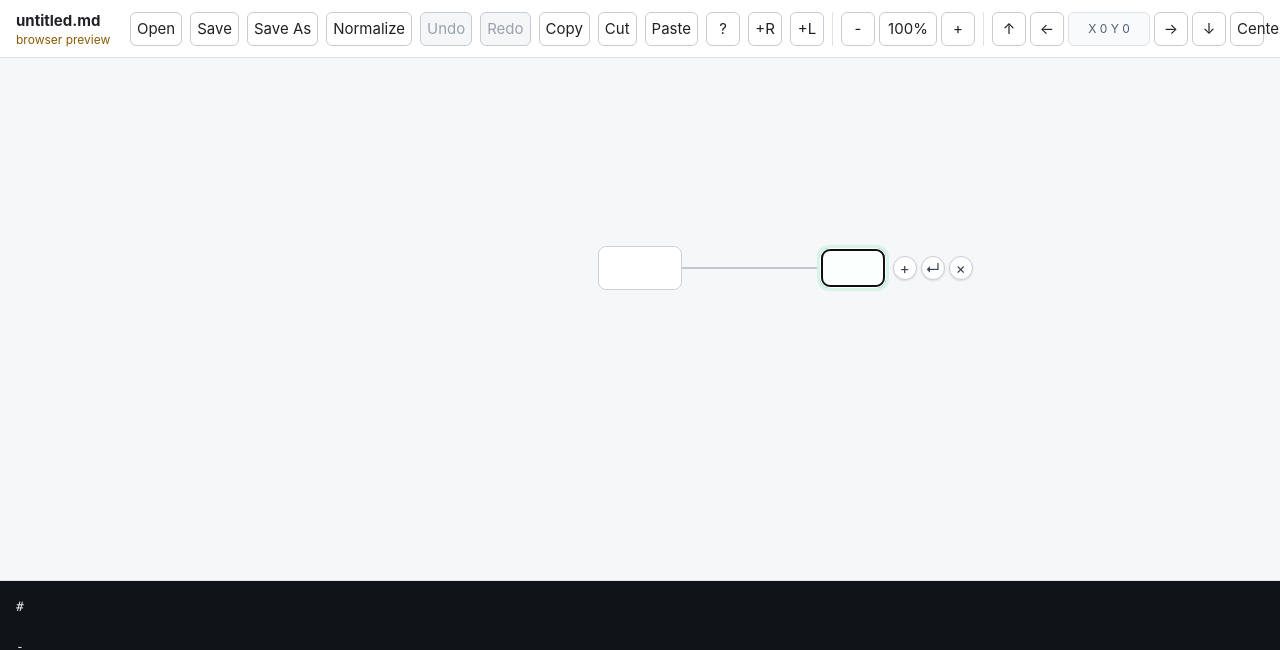
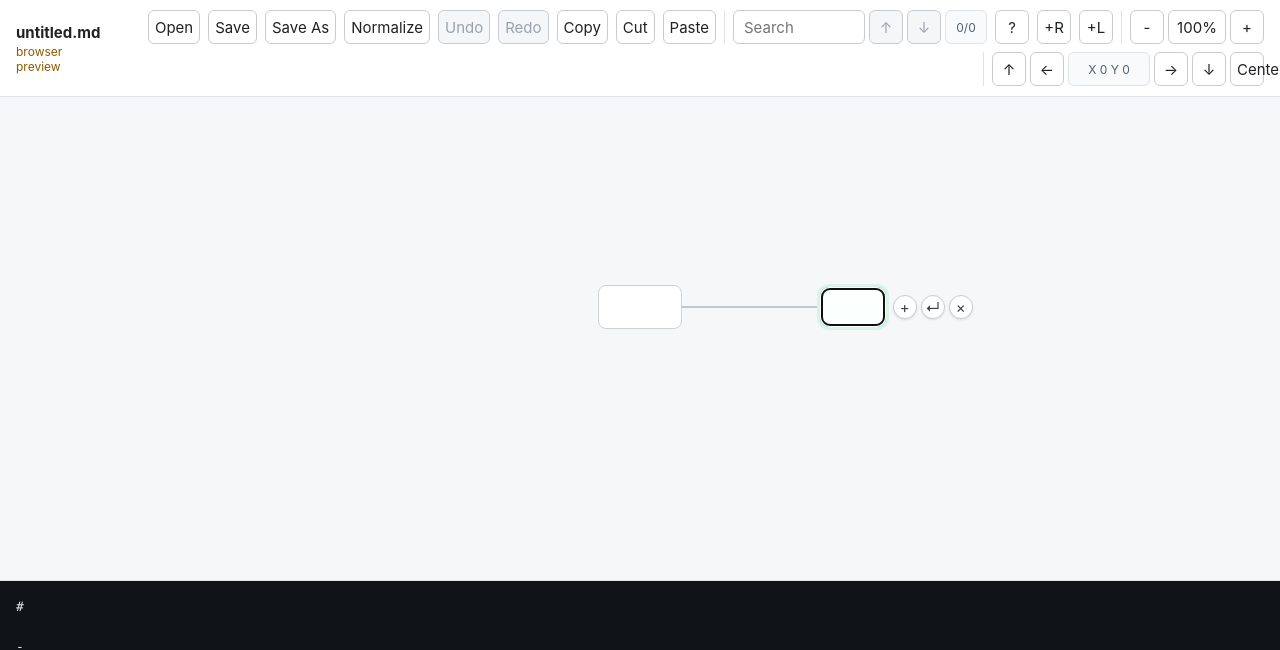
Before and after one commit to kw9101/mindmap, a React (Vite) app: page / in a window 1280 px wide. Shown: the top 650 px of the page. Built offline with nearby package versions, Linux system fonts and the light colour scheme.

Commit message:
Add node search navigation

```diff
--- a/src/ui/App.tsx
+++ b/src/ui/App.tsx
@@ -112,6 +112,10 @@ type ConnectorPath = {
   d: string;
 };
 
+type SearchMatch = {
+  path: string;
+};
+
 type KeyboardShortcutGroup = {
   title: string;
   shortcuts: { keys: string; action: string }[];
@@ -220,6 +224,8 @@ export function App() {
   const [notice, setNotice] = useState<string | null>(null);
   const [diffFiles, setDiffFiles] = useState<DiffFiles | null>(null);
   const [showKeyboardHelp, setShowKeyboardHelp] = useState(false);
+  const [searchQuery, setSearchQuery] = useState("");
+  const [searchCursor, setSearchCursor] = useState(0);
   const [isPanning, setIsPanning] = useState(false);
   const [isNodeDragging, setIsNodeDragging] = useState(false);
   const [nodeDropTarget, setNodeDropTarget] = useState<NodeDropTarget | null>(null);
@@ -268,6 +274,20 @@ export function App() {
     () => (mindmap ? cloneNodesForPaths(mindmap, selectedClipboardPaths) : []),
     [mindmap, selectedClipboardPaths]
   );
+  const searchMatches = useMemo(
+    () => (mindmap ? searchNodePaths(mindmap, searchQuery) : []),
+    [mindmap, searchQuery]
+  );
+  const searchMatchPaths = useMemo(
+    () => new Set(searchMatches.map((match) => match.path)),
+    [searchMatches]
+  );
+  const currentSearchIndex =
+    searchMatches.length === 0 ? -1 : Math.min(searchCursor, searchMatches.length - 1);
+  const currentSearchPath =
+    currentSearchIndex === -1 ? null : searchMatches[currentSearchIndex]?.path ?? null;
+  const searchStatusText =
+    searchMatches.length === 0 ? "0/0" : `${currentSearchIndex + 1}/${searchMatches.length}`;
   const selectedDocumentNode =
     mindmap && !isRootNodePath(viewState.selectedNodePath)
       ? findNode(mindmap, viewState.selectedNodePath)
@@ -334,6 +354,54 @@ export function App() {
       editingNodePath: editing ? path : null
     }));
   }, []);
+
+  useEffect(() => {
+    setSearchCursor((current) =>
+      searchMatches.length === 0 ? 0 : Math.min(current, searchMatches.length - 1)
+    );
+  }, [searchMatches.length]);
+
+  const focusSearchMatchAtIndex = useCallback(
+    (index: number) => {
+      const match = searchMatches[index];
+      if (!match) {
+        return;
+      }
+
+      setSearchCursor(index);
+      setViewState((current) => ({
+        ...current,
+        selectedNodePath: match.path,
+        selectedNodePaths: [match.path],
+        selectionAnchorPath: match.path,
+        editingNodePath: null,
+        collapsedNodePaths: current.collapsedNodePaths.filter(
+          (path) => !isDescendantPath(match.path, path)
+        )
+      }));
+      focusNodeElementOnNextFrame(match.path);
+    },
+    [searchMatches]
+  );
+
+  const focusSearchMatch = useCallback(
+    (direction: "next" | "previous") => {
+      if (searchMatches.length === 0) {
+        return;
+      }
+
+      const nextIndex =
+        currentSearchIndex === -1
+          ? direction === "next"
+            ? 0
+            : searchMatches.length - 1
+          : direction === "next"
+            ? (currentSearchIndex + 1) % searchMatches.length
+            : (currentSearchIndex - 1 + searchMatches.length) % searchMatches.length;
+      focusSearchMatchAtIndex(nextIndex);
+    },
+    [currentSearchIndex, focusSearchMatchAtIndex, searchMatches.length]
+  );
 
   const selectNodeRange = useCallback(
     (path: string) => {
@@ -1428,6 +1496,8 @@ export function App() {
       selectedPath={viewState.selectedNodePath}
       selectedPaths={selectedNodePaths}
       editingPath={viewState.editingNodePath}
+      searchMatchPaths={searchMatchPaths}
+      currentSearchPath={currentSearchPath}
       collapsedPaths={collapsedPathSet}
       dragSourcePath={isNodeDragging ? nodeDragRef.current?.sourcePath ?? null : null}
       dropTarget={nodeDropTarget}
@@ -1560,6 +1630,50 @@ export function App() {
           >
             Paste
           </button>
+          <div className="search-controls" role="search" aria-label="Node search">
+            <input
+              type="search"
+              className="search-input"
+              aria-label="Search nodes"
+              placeholder="Search"
+              value={searchQuery}
+              disabled={!mindmap}
+              onChange={(event) => {
+                setSearchQuery(event.target.value);
+                setSearchCursor(0);
+              }}
+              onKeyDown={(event) => {
+                event.stopPropagation();
+                if (event.key === "Enter") {
+                  event.preventDefault();
+                  focusSearchMatch(event.shiftKey ? "previous" : "next");
+                } else if (event.key === "Escape") {
+                  event.currentTarget.blur();
+                }
+              }}
+            />
+            <button
+              type="button"
+              aria-label="Previous search match"
+              title="Previous search match"
+              disabled={searchMatches.length === 0}
+              onClick={() => focusSearchMatch("previous")}
+            >
+              ↑
+            </button>
+            <button
+              type="button"
+              aria-label="Next search match"
+              title="Next search match"
+              disabled={searchMatches.length === 0}
+              onClick={() => focusSearchMatch("next")}
+            >
+              ↓
+            </button>
+            <output className="search-count" aria-label="Search result count">
+              {searchStatusText}
+            </output>
+          </div>
           <button
             type="button"
             aria-label="Keyboard shortcuts"
@@ -1757,6 +1871,8 @@ export function App() {
                   className={classNames(
                     viewState.selectedNodePath === rootNodePath && "selected",
                     rootEditing && "editing",
+                    searchMatchPaths.has(rootNodePath) && "search-match",
+                    currentSearchPath === rootNodePath && "current-search-match",
                     rootDropTarget && `drop-${rootDropTarget.position}`,
                     rootDropTarget?.rootDirection && `drop-${rootDropTarget.rootDirection}`
                   )}
@@ -2056,6 +2172,8 @@ function NodeEditor({
   selectedPath,
   selectedPaths,
   editingPath,
+  searchMatchPaths,
+  currentSearchPath,
   collapsedPaths,
   dragSourcePath,
   dropTarget,
@@ -2084,6 +2202,8 @@ function NodeEditor({
   selectedPath: string;
   selectedPaths: string[];
   editingPath: string | null;
+  searchMatchPaths: Set<string>;
+  currentSearchPath: string | null;
   collapsedPaths: Set<string>;
   dragSourcePath: string | null;
   dropTarget: NodeDropTarget | null;
@@ -2127,6 +2247,8 @@ function NodeEditor({
             selectedPath={selectedPath}
             selectedPaths={selectedPaths}
             editingPath={editingPath}
+            searchMatchPaths={searchMatchPaths}
+            currentSearchPath={currentSearchPath}
             collapsedPaths={collapsedPaths}
             dragSourcePath={dragSourcePath}
             dropTarget={dropTarget}
@@ -2171,6 +2293,8 @@ function NodeEditor({
             selected && "selected",
             selected && !primarySelected && "secondary-selected",
             editing && "editing",
+            searchMatchPaths.has(node.path) && "search-match",
+            currentSearchPath === node.path && "current-search-match",
             !editing && "draggable-node",
             dragSourcePath === node.path && "drag-source",
             dropTarget?.targetPath === node.path && `drop-${dropTarget.position}`
@@ -2623,6 +2747,39 @@ function collapsedPathsForMindmap(mindmap: Mindmap | null, paths: string[]): str
   );
 }
 
+function searchNodePaths(mindmap: Mindmap, query: string): SearchMatch[] {
+  const normalizedQuery = query.trim().toLocaleLowerCase();
+  if (!normalizedQuery) {
+    return [];
+  }
+
+  const matches: SearchMatch[] = [];
+  if (mindmap.title.toLocaleLowerCase().includes(normalizedQuery)) {
+    matches.push({ path: rootNodePath });
+  }
+
+  for (const node of flattenNodes(mindmap)) {
+    if (node.text.toLocaleLowerCase().includes(normalizedQuery)) {
+      matches.push({ path: node.path });
+    }
+  }
+
+  return matches;
+}
+
+function isDescendantPath(path: string, ancestorPath: string): boolean {
+  return path.startsWith(`${ancestorPath}/`);
+}
+
+function focusNodeElementOnNextFrame(path: string): void {
+  window.requestAnimationFrame(() => {
+    const element = globalThis.document?.querySelector<HTMLElement>(
+      `[data-node-path="${CSS.escape(path)}"]`
+    );
+    element?.focus();
+  });
+}
+
 function orderSelectionPaths(mindmap: Mindmap, paths: string[]): string[] {
   const requested = new Set(paths);
   const ordered = flattenNodes(mindmap)
--- a/src/ui/styles.css
+++ b/src/ui/styles.css
@@ -102,6 +102,43 @@ button:disabled:hover {
 
 .zoom-controls button[aria-label="Reset zoom"] {
   min-width: 58px;
+}
+
+.search-controls {
+  display: flex;
+  align-items: center;
+  gap: 4px;
+  padding-left: 8px;
+  border-left: 1px solid #dfe2e7;
+}
+
+.search-input {
+  width: 132px;
+  height: 34px;
+  padding: 0 10px;
+  border: 1px solid #c8ccd2;
+  border-radius: 6px;
+  background: #ffffff;
+}
+
+.search-input:focus {
+  outline: none;
+  border-color: #4d88ff;
+  box-shadow: 0 0 0 3px #dce8ff;
+}
+
+.search-count {
+  min-width: 42px;
+  height: 34px;
+  display: flex;
+  align-items: center;
+  justify-content: center;
+  padding: 0 8px;
+  border: 1px solid #dfe2e7;
+  border-radius: 6px;
+  color: #516071;
+  background: #f8fafc;
+  font-size: 12px;
 }
 
 .pan-controls {
@@ -420,6 +457,38 @@ kbd {
     0 0 0 1px #15966f,
     0 0 0 4px #d8f3e8;
   caret-color: #0f6f54;
+}
+
+.root-node textarea.search-match,
+.node-input.search-match {
+  border-color: #d97706;
+  box-shadow: 0 0 0 3px #fde68a;
+}
+
+.root-node textarea.search-match.selected,
+.node-input.search-match.selected {
+  box-shadow:
+    0 0 0 2px #dce8ff,
+    0 0 0 5px #fde68a;
+}
+
+.root-node textarea.search-match.editing,
+.node-input.search-match.editing {
+  border-color: #15966f;
+  box-shadow:
+    0 0 0 1px #15966f,
+    0 0 0 4px #d8f3e8,
+    0 0 0 7px #fde68a;
+}
+
+.root-node textarea.current-search-match,
+.node-input.current-search-match {
+  border-color: #b45309;
+}
+
+.root-node textarea.current-search-match.editing,
+.node-input.current-search-match.editing {
+  border-color: #15966f;
 }
 
 .root-node textarea[readonly],
@@ -759,6 +828,7 @@ kbd {
   }
 
   .zoom-controls,
+  .search-controls,
   .pan-controls {
     padding-left: 0;
     border-left: 0;
```
Also changed, not shown: 3 other files (tests, documents, lock files or other folders).
